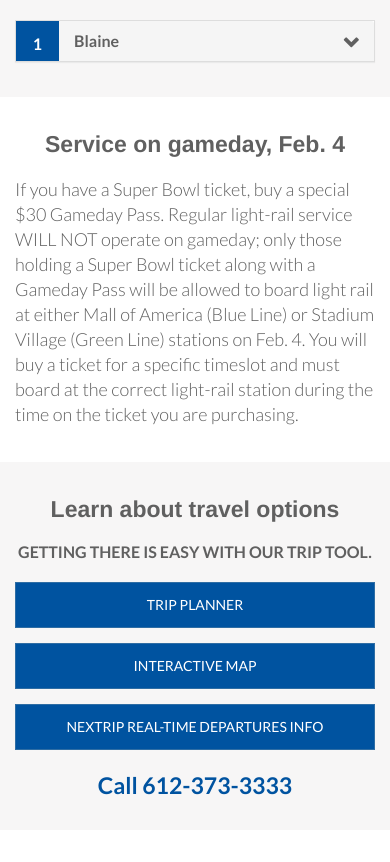
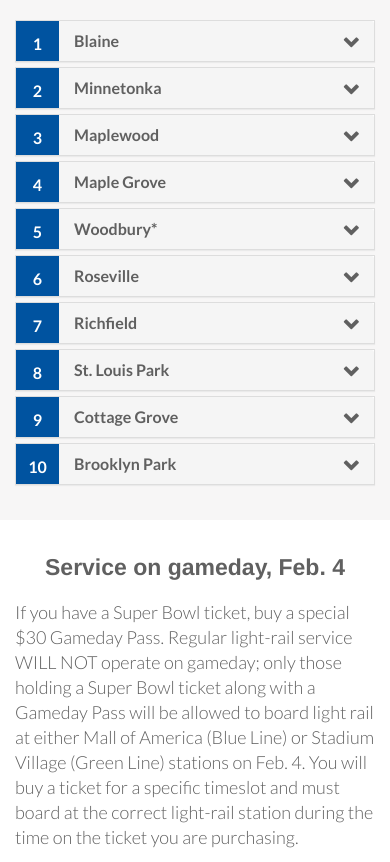
Before and after one commit to mtbotherd/superbowl, a website: page src/index.html in a window 390 px wide. Shown: the part 3534-4396 px from the top of the page. Drawn offline with nearby package versions, Linux system fonts and the light colour scheme.

Commit message:
Fix accordions

```diff
--- a/src/index.html
+++ b/src/index.html
@@ -216,16 +216,16 @@
                             </div>
                         </div>
                     </div>
-                    <!-- <div class="panel panel-default">
+                    <div class="panel panel-default">
                         <div class="panel-heading">
-                            <div class="accordion-toggle collapsed" data-toggle="collapse" data-parent="#accordion" data-target="#minnetonka" aria-expanded="false" title="Minnetonka">
+                            <h4 class="panel-title">
                                 <div class="map-location-inset">
                                     <span>2</span>
                                 </div>
-                                <h4 class="panel-title">Minnetonka</h4>
-                            </div>
+                                <a class="accordion-toggle collapsed" role="button" data-toggle="collapse" data-parent="#accordion" data-target="#minnetonka-location" aria-expanded="false" aria-controls="minnetonka-location">Minnetonka</a>
+                            </h4>
                         </div>
-                        <div id="minnetonka" class="panel-collapse collapse" aria-expanded="false">
+                        <div id="minnetonka-location" class="panel-collapse collapse" aria-labelledby="minnetonka">
                             <div class="panel-body">
                                 <p class="text-center">I-394 &amp; Country Road 73 Park &amp; Ride, 1100 Hopkins Crossroad</p>
                                 <p class="text-center">
@@ -236,14 +236,14 @@
                     </div>
                     <div class="panel panel-default">
                         <div class="panel-heading">
-                            <div class="accordion-toggle collapsed" data-toggle="collapse" data-parent="#accordion" data-target="#maplewood" aria-expanded="false" title="Maplewood">
+                            <h4 class="panel-title">
                                 <div class="map-location-inset">
                                     <span>3</span>
                                 </div>
-                                <h4 class="panel-title">Maplewood</h4>
-                            </div>
+                                <a class="accordion-toggle collapsed" role="button" data-toggle="collapse" data-parent="#accordion" data-target="#maplewood-location" aria-expanded="false" aria-controls="#maplewood-location">Maplewood</a>
+                            </h4>
                         </div>
-                        <div id="maplewood" class="panel-collapse collapse" aria-expanded="false">
+                        <div id="maplewood-location" class="panel-collapse collapse" aria-labelledby="maplewood">
                             <div class="panel-body">
                                 <p class="text-center">Maplewood Mall Park &amp; Ride, 1793 Beam Ave.</p>
                                 <p class="text-center">
@@ -254,14 +254,14 @@
                     </div>
                     <div class="panel panel-default">
                         <div class="panel-heading">
-                            <div class="accordion-toggle collapsed" data-toggle="collapse" data-parent="#accordion" data-target="#maplegrove" aria-expanded="false" title="Maple Grove">
+                            <h4 class="panel-title">
                                 <div class="map-location-inset">
                                     <span>4</span>
                                 </div>
-                                <h4 class="panel-title">Maple Grove</h4>
-                            </div>
+                                <a  class="accordion-toggle collapsed" role="button" data-toggle="collapse" data-parent="#accordion" data-target="#maplegrove-location" aria-expanded="false" aria-controls="#maplegrove-locaiton">Maple Grove</a>
+                            </h4>
                         </div>
-                        <div id="maplegrove" class="panel-collapse collapse" aria-expanded="false">
+                        <div id="maplegrove-location" class="panel-collapse collapse" aria-labelledby="maplegrove">
                             <div class="panel-body">
                                 <p class="text-center"> Transit Station, 12350 Main St. N.</p>
                                 <p class="text-center">
@@ -272,14 +272,14 @@
                     </div>
                     <div class="panel panel-default">
                         <div class="panel-heading">
-                            <div class="accordion-toggle collapsed" data-toggle="collapse" data-parent="#accordion" data-target="#woodbury" aria-expanded="false" title="Woodbury">
+                            <h4 class="panel-title">
                                 <div class="map-location-inset">
                                     <span>5</span>
                                 </div>
-                                <h4 class="panel-title">Woodbury*</h4>
-                            </div>
+                                <a class="accordion-toggle collapsed" role="button" data-toggle="collapse" data-parent="#accordion" data-target="#woodbury-location" aria-expanded="false" aria-controls="#woodbury-location">Woodbury*</a>
+                            </h4>
                         </div>
-                        <div id="woodbury" class="panel-collapse collapse" aria-expanded="false">
+                        <div id="woodbury-location" class="panel-collapse collapse" aria-labelledby="woodbury">
                             <div class="panel-body">
                                 <p class="text-center"><span style="color:#ed1b2e; font-size: 1.6rem;">*Service to downtown St. Paul only</span><br />Woodbury Theatre Park &amp; Ride, 1470 Queens Drive</p>
                                 <p class="text-center">
@@ -290,14 +290,14 @@
                     </div>
                     <div class="panel panel-default">
                         <div class="panel-heading">
-                            <div class="accordion-toggle collapsed" data-toggle="collapse" data-parent="#accordion" data-target="#roseville" aria-expanded="false" title="Roseville">
+                            <h4 class="panel-title">
                                 <div class="map-location-inset">
                                     <span>6</span>
                                 </div>
-                                <h4 class="panel-title">Roseville</h4>
-                            </div>
+                                <a class="accordion-toggle collapsed" role="button" data-toggle="collapse" data-parent="#accordion" data-target="#roseville-location" aria-expanded="false" aria-controls="#rosevile-location">Roseville</a>
+                            </h4>
                         </div>
-                        <div id="roseville" class="panel-collapse collapse" aria-expanded="false">
+                        <div id="roseville-location" class="panel-collapse collapse" aria-labelledby="roseville">
                             <div class="panel-body">
                                 <p class="text-center">I-35W &amp; County Road C Park &amp; Ride, 2000 Iona Lane</p>
                                 <p class="text-center">
@@ -308,14 +308,14 @@
                     </div>
                     <div class="panel panel-default">
                         <div class="panel-heading">
-                            <div class="accordion-toggle collapsed" data-toggle="collapse" data-parent="#accordion" data-target="#richfield" aria-expanded="false" title="Richfield">
+                            <h4 class="panel-title">
                                 <div class="map-location-inset">
                                     <span>7</span>
                                 </div>
-                                <h4 class="panel-title">Richfield</h4>
-                            </div>
+                                <a class="accordion-toggle collapsed" role="button" data-toggle="collapse" data-parent="#accordion" data-target="#richfield-location" aria-expanded="false" aria-controls="#richfield-location">Richfield</a>
+                            </h4>
                         </div>
-                        <div id="richfield" class="panel-collapse collapse" aria-expanded="false">
+                        <div id="richfield-location" class="panel-collapse collapse" aria-labelledby="richfield">
                             <div class="panel-body">
                                 <p class="text-center">Knox Avenue Park &amp; Ride, 7601 Knox Ave.</p>
                                 <p class="text-center">
@@ -326,14 +326,14 @@
                     </div>
                     <div class="panel panel-default">
                         <div class="panel-heading">
-                            <div class="accordion-toggle collapsed" data-toggle="collapse" data-parent="#accordion" data-target="#stlouispark" aria-expanded="false" title="St. Louis Park">
+                            <h4 class="panel-title">
                                 <div class="map-location-inset">
                                     <span>8</span>
                                 </div>
-                                <h4 class="panel-title">St. Louis Park</h4>
-                            </div>
+                                <a class="accordion-toggle collapsed" role="button" data-toggle="collapse" data-parent="#accordion" data-target="#stlouispark-location" aria-expanded="false" aria-controls="#stlouispark-location">St. Louis Park</a>
+                            </h4>
                         </div>
-                        <div id="stlouispark" class="panel-collapse collapse" aria-expanded="false">
+                        <div id="stlouispark-location" class="panel-collapse collapse" aria-labelledby="stlouispark">
                             <div class="panel-body">
                                 <p class="text-center">Louisiana Avenue Transit Center, 1300 Louisiana Ave.</p>
                                 <p class="text-center">
@@ -344,14 +344,14 @@
                     </div>
                     <div class="panel panel-default">
                         <div class="panel-heading">
-                            <div class="accordion-toggle collapsed" data-toggle="collapse" data-parent="#accordion" data-target="#cottagegrove" aria-expanded="false" title="Cottage Grove">
+                            <h4 class="panel-title">
                                 <div class="map-location-inset">
                                     <span>9</span>
                                 </div>
-                                <h4 class="panel-title">Cottage Grove</h4>
-                            </div>
+                                <a class="accordion-toggle collapsed" role="button" data-toggle="collapse" data-parent="#accordion" data-target="#cottagegrove-location" aria-expanded="false" aria-controls="#cottagegrove-location">Cottage Grove</a>
+                            </h4>
                         </div>
-                        <div id="cottagegrove" class="panel-collapse collapse" aria-expanded="false">
+                        <div id="cottagegrove-location" class="panel-collapse collapse" aria-labelledby="cottagegrove">
                             <div class="panel-body">
                                 <p class="text-center">Cottage Grove Park &amp; Ride, 7500 W. Point Douglas Rd. S.</p>
                                 <p class="text-center">
@@ -362,14 +362,14 @@
                     </div>
                     <div class="panel panel-default">
                         <div class="panel-heading">
-                            <div class="accordion-toggle collapsed" data-toggle="collapse" data-parent="#accordion" data-target="#brooklynpark" aria-expanded="false" title="Brooklyn Park">
+                            <h4 class="panel-title">
                                 <div class="map-location-inset">
                                     <span>10</span>
                                 </div>
-                                <h4 class="panel-title">Brooklyn Park</h4>
-                            </div>
+                                <a class="accordion-toggle collapsed" role="button" data-toggle="collapse" data-parent="#accordion" data-target="#brooklynpark-location" aria-expanded="false" aria-controls="#brooklynpark-location">Brooklyn Park</a>
+                            </h4>
                         </div>
-                        <div id="brooklynpark" class="panel-collapse collapse" aria-expanded="false">
+                        <div id="brooklynpark-location" class="panel-collapse collapse" aria-labelledby="brooklynpark">
                             <div class="panel-body">
                                 <p class="text-center">Hwy. 610 &amp; Noble Parkway Park &amp; Ride, 4401 95th Ave.</p>
                                 <p class="text-center">
@@ -377,7 +377,7 @@
                                 </p>
                             </div>
                         </div>
-                    </div> -->
+                    </div>
                 </div>
 
                 <div class="hidden-xs">
```
